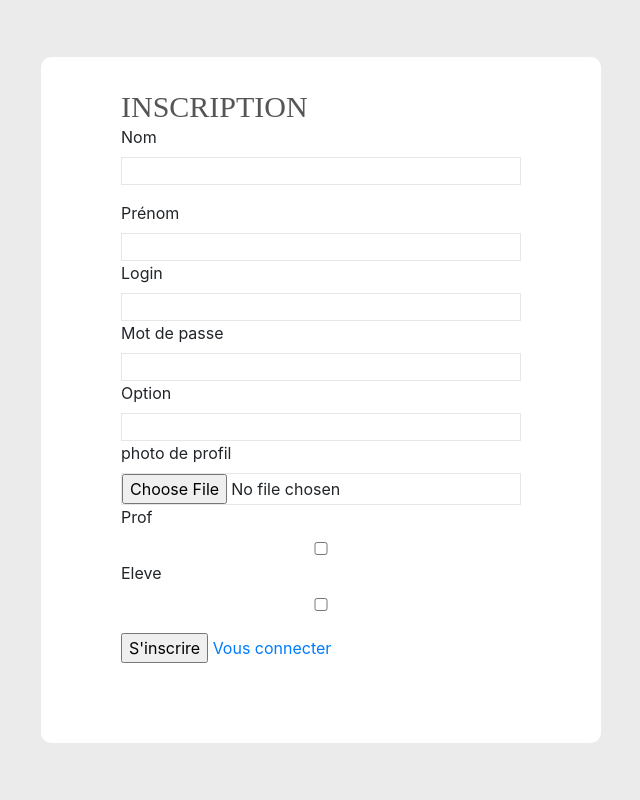
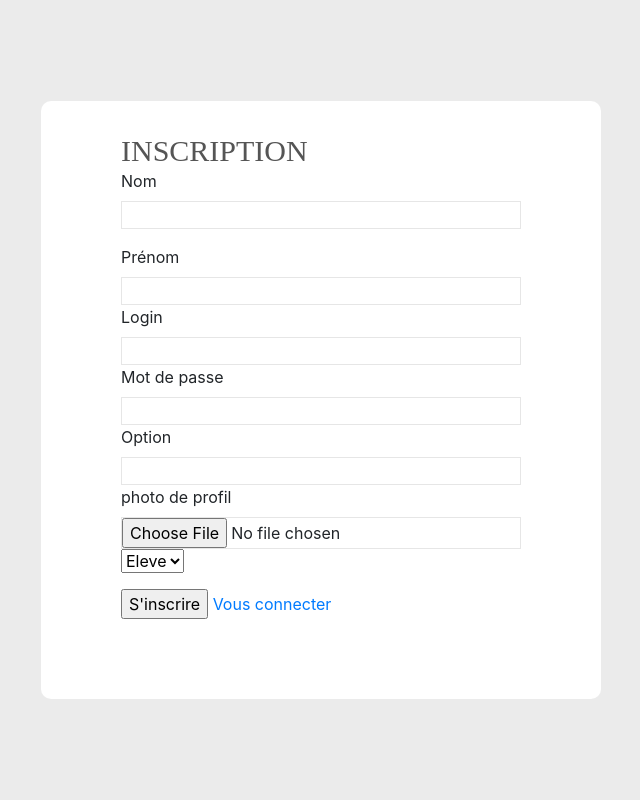
Before and after one commit to pierrelouis-dev/outil_gestion_tp_ppe, a PHP site: page /inscription.php in a window 1280 px wide. Shown: the whole page, without its empty margins (319-959 px from the left). Run offline with PHP 8.4, Linux system fonts and the light colour scheme.

Commit message:
v1 de l'inscription

```diff
--- a/inscription.php
+++ b/inscription.php
@@ -38,12 +38,10 @@
                             <!--INPUT photo-->
                             <label>photo de profil</label>
                             <input type="file" name="avatar" class="champs champs-avatar" id="avatar">
-                            <!--Statut inscription-->
-                            <label>Prof</label>
-                            <input type="checkbox" name="statut_prof" class="champs champs-statut" id="statut">
-
-                            <label>Eleve</label>
-                            <input type="checkbox" name="statut_eleve" class="champs champs-statut" id="statut">
+                            <select name="role">
+                            <option value="eleve">Eleve</option>
+                            <option value="prof">Prof</option>
+                        </select>
                         </table>
                         <input type="submit" name="inscription" value="S'inscrire" class="btn-connecter">
                        <!-- <input type="submit" name="subconnect" value="Connexion">-->
```
